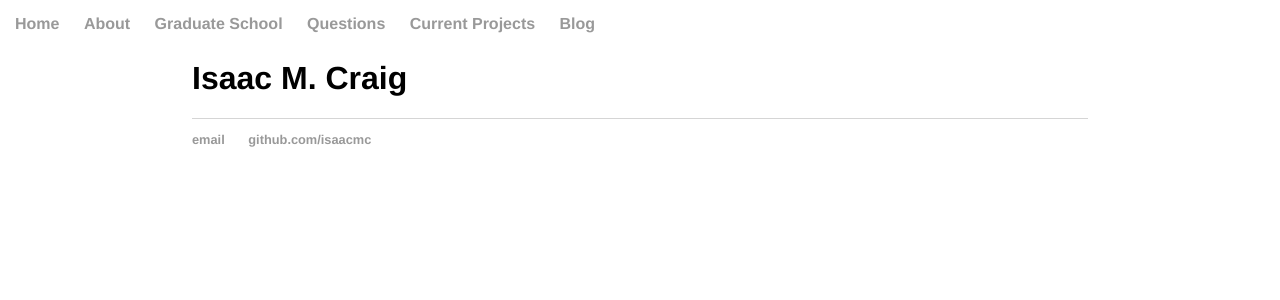
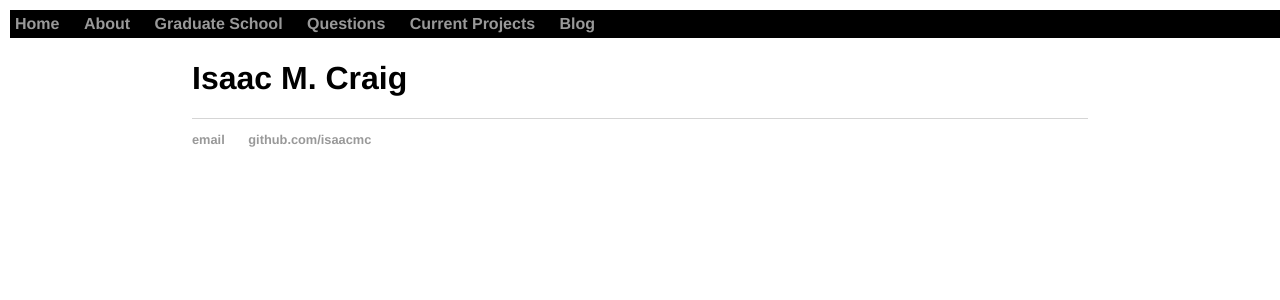
Before and after one commit to isundberg/isaacmc.github.io, a Jekyll site: the page built from index.html, in a window 1280 px wide. Shown: the top 300 px of the page. Built offline with Jekyll 4.4.1, drawn with Linux system fonts in a browser that asks for light colours.

Commit message:
Update main.css

```diff
--- a/css/main.css
+++ b/css/main.css
@@ -13,8 +13,8 @@ nav ul {
     top:0;
     left:0;
     width: 100%;
-    color: black;
-    background: white;
+    color: gray;
+    background: black;
 }
 
 footer ul {
```
